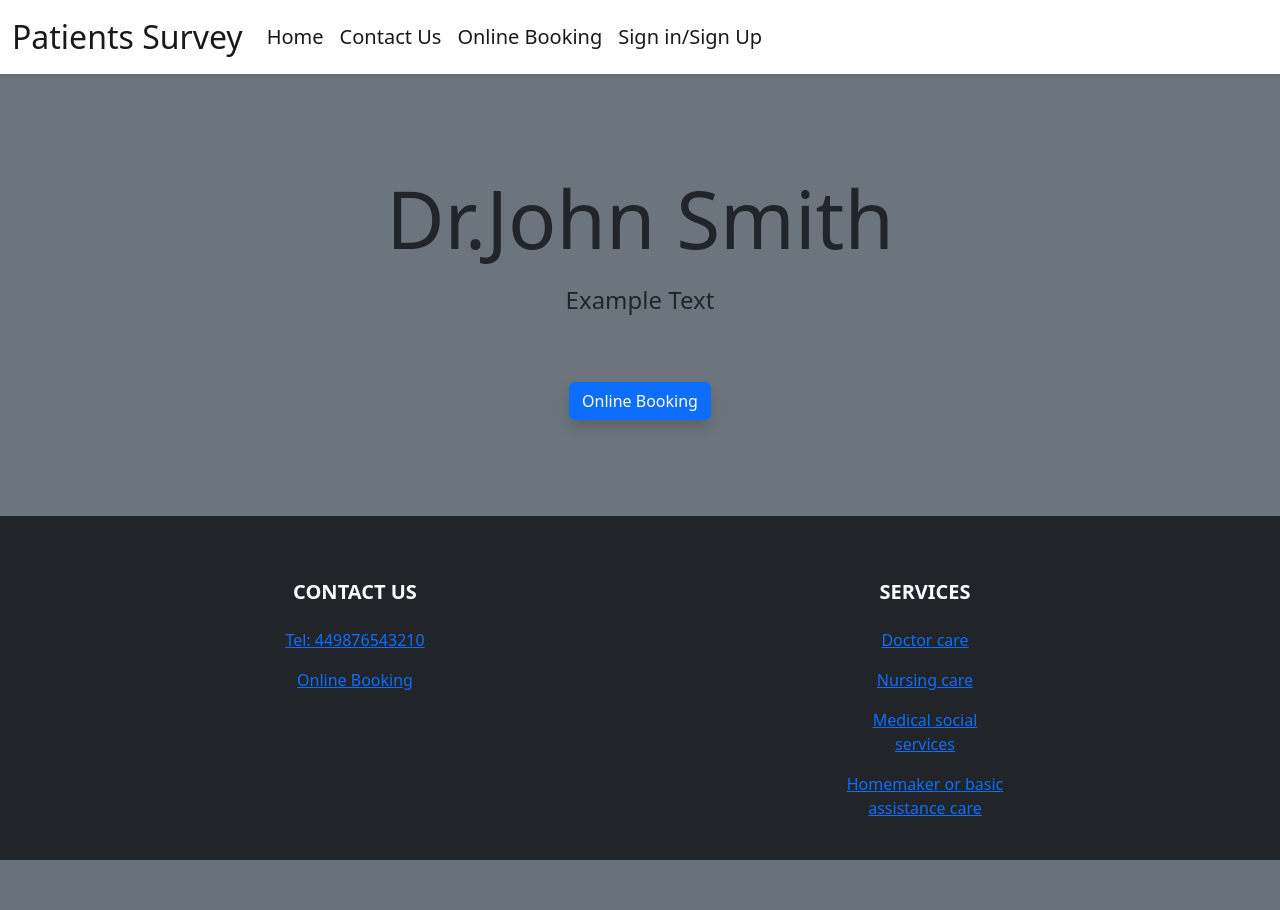
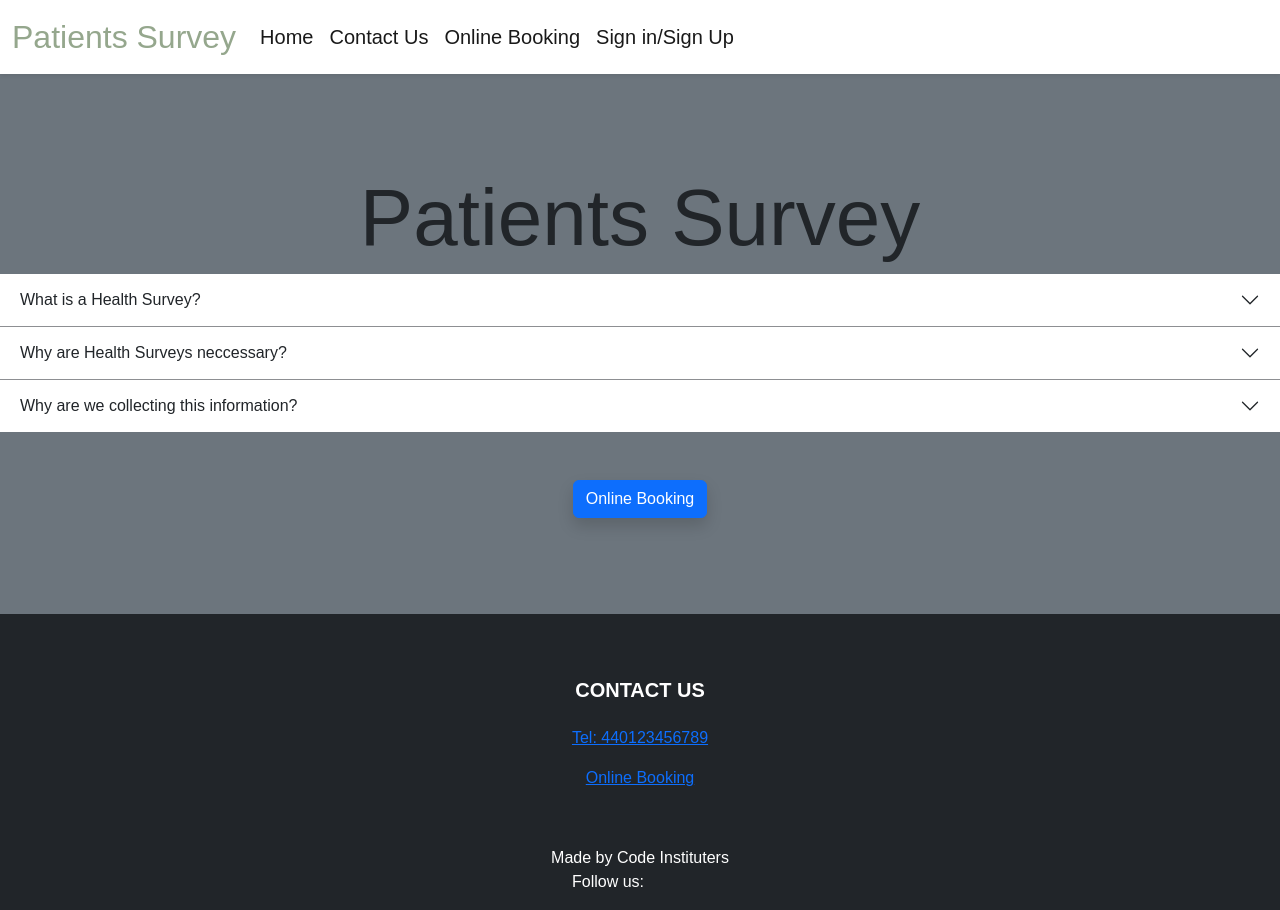
Before and after one commit to benjackson3811/pp4_medical_survey, a Django app: page / in a window 1280 px wide. Before the commit the page ends 860 px from the top, so only its background shows below. Run offline with Django 3.2, Linux system fonts and the light colour scheme.

Commit message:
adding index accordian to index.file

```diff
--- a/appointments/views.py
+++ b/appointments/views.py
@@ -20,7 +20,6 @@ def appointment(request):
     validateWeekdays = isWeekdayValid(weekdays)
 
     if request.method == 'POST':
-        gender = request.POST.get('gender')
         status = request.POST.get('status')
         day = request.POST.get('day')
         if status == None:
@@ -28,7 +27,6 @@ def appointment(request):
             return redirect('appointment')
 
         # Store day and status in django session:
-        request.POST.get['gender'] = gender
         request.session['day'] = day
         request.session['status'] = status
 
--- a/static/css/style.css
+++ b/static/css/style.css
@@ -38,3 +38,8 @@ body {
     padding-top: 15px;
     padding-left: 15px;
     }
+
+
+/*media queries*/
+
+@media screen (max-width:767px) {} @media screen (min-width:768px)｛｝
--- a/templates/add_appointment.html
+++ b/templates/add_appointment.html
@@ -10,7 +10,7 @@
 <h1 class="text-center  mt-3">Online Appointment Booking</h1>
 
 <div class="shadow p-4 mb-5 bg-body bg-body rounded text-black  m-5 ">
-    <form method="post" action="{% url 'appointment' %}" class="me-2 ms-2" required>
+    <form method="post" action="{% url 'add_appointment' %}" class="me-2 ms-2" required>
         {% csrf_token %}
         <!--input service-->
         <div class="input-group mb-3">
--- a/templates/base.html
+++ b/templates/base.html
@@ -2,13 +2,19 @@
 <!doctype html>
 <html lang="en">
   <head>
+    <!--Meta tags-->
     <meta charset="utf-8">
     <meta name="viewport" content="width=device-width, initial-scale=1">
+
+    <!--Google Fonts-->
+    <link href="https://fonts.googleapis.com/css2?family=Open+Sans:wght@300&display=swap" rel="stylesheet">
+    <link href="https://fonts.googleapis.com/css2?family=Raleway:wght@300&display=swap" rel="stylesheet">
 
     <!-- CSS only -->
     <link href="https://cdn.jsdelivr.net/npm/bootstrap@5.2.1/dist/css/bootstrap.min.css" rel="stylesheet" integrity="sha384-iYQeCzEYFbKjA/T2uDLTpkwGzCiq6soy8tYaI1GyVh/UjpbCx/TYkiZhlZB6+fzT" crossorigin="anonymous">
     <!-- JavaScript Bundle with Popper -->
     <script src="https://cdn.jsdelivr.net/npm/bootstrap@5.2.1/dist/js/bootstrap.bundle.min.js" integrity="sha384-u1OknCvxWvY5kfmNBILK2hRnQC3Pr17a+RTT6rIHI7NnikvbZlHgTPOOmMi466C8" crossorigin="anonymous" defer></script>
+    <link rel="stylesheet" href="{% static 'css/style.css' %}">
 
 
     {% block head %}
@@ -16,6 +22,7 @@
   </head>
   <body>
     <header>
+        <!--Navigation -->
         <nav class="navbar bg-white navbar-white navbar-expand-lg shadow-sm">
             <div class="container-fluid">
                 <a class="navbar-brand  cHover cGreen fs-2" href="{% url 'index' %}">
@@ -52,7 +59,7 @@
                         </li>
                         {% else %}
                         <li class="nav-item me-3">
-                            <a class="nav-link active cHover" href="{% url 'register' %}">Sign in/Sign Up</a>
+                            <a class="nav-link active cHover" href="{% url 'account_login' %}">Sign in/Sign Up</a>
                         </li>
                         {% endif %}
                     </ul>
@@ -91,33 +98,21 @@
                             Contact Us
                         </h5>
                         <p>
-                            <a href="tel: 449876543210" class=""><span class="cBlue">Tel: 449876543210</span></a>
+                            <a href="tel: 449876543210" class=""><span class="cBlue">Tel: 440123456789</span></a>
                         </p>
                         <p>
                             <a class="uLine cHover" href="{% url 'appointment' %}" >Online Booking</a>
                         </p>
                     </div>
-                    <!-- Grid column -->
 
-                    <!-- Service links Regular -->
-                    <div class="col-md-3 col-lg-2 col-xl-2 mx-auto mb-4">
-                        <!-- Links -->
-                        <h5 class="text-uppercase fw-bold mb-4 textGradient">
-                            Services
-                        </h5>
-                        <p>
-                            <a href="#!" class="uLine">Doctor care</a>
-                        </p>
-                        <p>
-                            <a href="#!" class="uLine">Nursing care</a>
-                        </p>
-                        <p>
-                            <a href="#!" class="uLine">Medical social services</a>
-                        </p>
-                        <p>
-                            <a href="#!" class="uLine">Homemaker or basic assistance care</a>
-                        </p>
-                    </div>
+                    <!-- Footer -->
+                    <footer class="footer mt-auto py-3 dark-bg">
+                        <p class="m-0 text-center text-white">Made by Code Instituters</p>
+                        <p class="m-0 text-center text-white">Follow us: <i class="fab fa-facebook-square ms-3"></i>
+                            <i class="fab fa-twitter-square ms-3"></i>
+                            <i class="fab fa-instagram-square ms-3"></i>
+                            <i class="fab fa-youtube-square ms-3"></i></p>
+                    </footer>
                     <!-- Service links Regular -->
                   </div>
                   <!-- Grid row -->
--- a/templates/index.html
+++ b/templates/index.html
@@ -11,8 +11,39 @@
 
     <div class="bg bg-secondary text-dark pt-5 pb-5">
         <div class="text-center  pt-5 pb-5">
-            <h1 class="display-1 cGreen me-2 ms-2">Dr.John Smith</h1>
-            <p class="fs-4 mt-3">Example Text</p>
+            <h1 class="display-1 cGreen me-2 ms-2">Patients Survey</h1>
+            <div class="accordion accordion-flush" id="accordionFlushExample">
+              <div class="accordion-item about">
+                <h2 class="accordion-header" id="flush-headingOne">
+                  <button class="accordion-button collapsed" type="button" data-bs-toggle="collapse" data-bs-target="#flush-collapseOne" aria-expanded="false" aria-controls="flush-collapseOne">
+                      What is a Health Survey?
+                  </button>
+                </h2>
+                <div id="flush-collapseOne" class="accordion-collapse collapse" aria-labelledby="flush-headingOne" data-bs-parent="#accordionFlushExample">
+                  <div class="accordion-body"><strong>Health surveys are :</strong> a tool used to gather information on the behavior of a specific group of people from a determined area. This kind of survey allows health care experts to understand better how a community acts towards health.</div>
+                </div>
+              </div>
+              <div class="accordion-item">
+                <h2 class="accordion-header" id="flush-headingTwo">
+                  <button class="accordion-button collapsed" type="button" data-bs-toggle="collapse" data-bs-target="#flush-collapseTwo" aria-expanded="false" aria-controls="flush-collapseTwo">
+                      Why are Health Surveys neccessary?
+                  </button>
+                </h2>
+                <div id="flush-collapseTwo" class="accordion-collapse collapse" aria-labelledby="flush-headingTwo" data-bs-parent="#accordionFlushExample">
+                  <div class="accordion-body"><strong>Health surveys are :</strong> a necessary and helpful instrument for decision-making when crafting a health plan. Health surveys provide specific information about the epidemiological situation, health trends, life habits, and the use of health services from the patients’ point of view.</div>
+                </div>
+              </div>
+              <div class="accordion-item">
+                <h2 class="accordion-header" id="flush-headingThree">
+                  <button class="accordion-button collapsed" type="button" data-bs-toggle="collapse" data-bs-target="#flush-collapseThree" aria-expanded="false" aria-controls="flush-collapseThree">
+                      Why are we collecting this information?
+                  </button>
+                </h2>
+                <div id="flush-collapseThree" class="accordion-collapse collapse" aria-labelledby="flush-headingThree" data-bs-parent="#accordionFlushExample">
+                  <div class="accordion-body"><strong>To locate risk factors.</strong> This type of survey allows physicians to locate risk factors in the community around the hospital or health care centers, such as tobacco use, alcohol use, poor diet habits, and lack of physical exercise, which are common health behaviors.</div>
+                </div>
+              </div>
+            </div>
             <a type="button" class="btn btn-primary shadow  mt-5" href="{% url 'appointment' %}">Online Booking</a>
         </div>
     </div>
```
